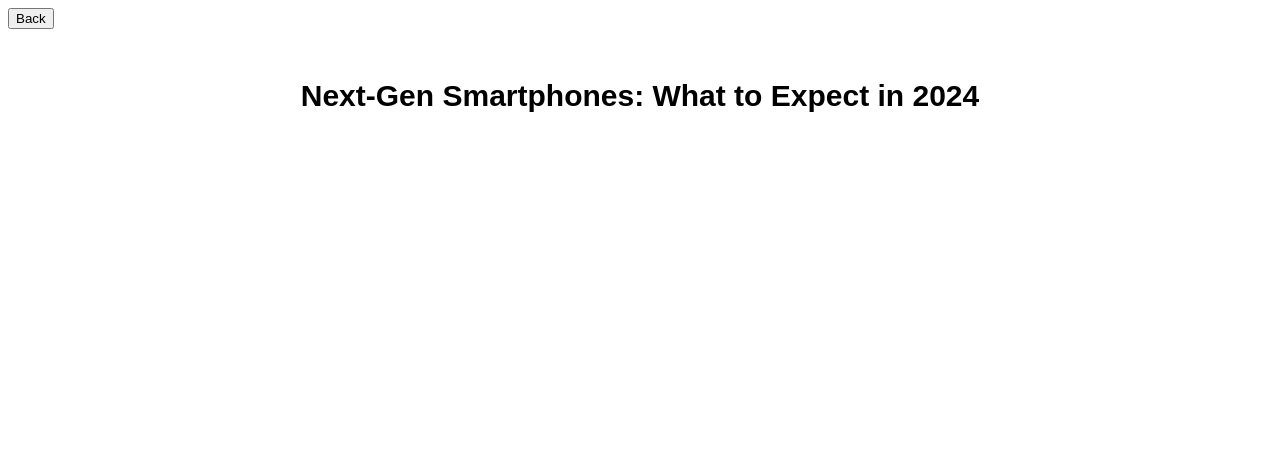
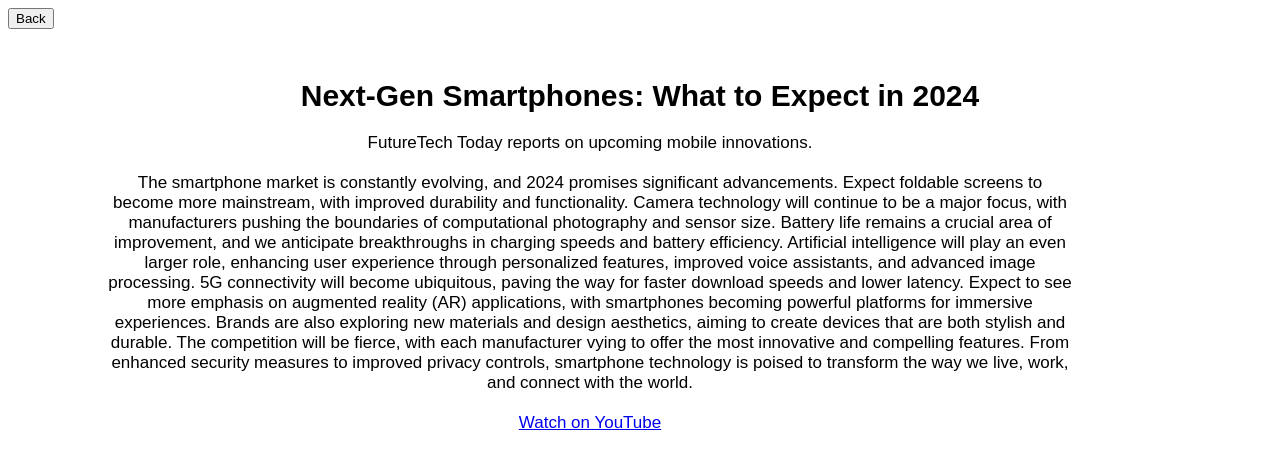
Before and after one commit to joelOfTheSharingan/daily-news, a plain HTML site: page article.html in a window 1280 px wide. Drawn offline with Linux system fonts and the light colour scheme.

Commit message:
New article.html

```diff
--- a/article.css
+++ b/article.css
@@ -10,9 +10,9 @@ p{
   font-family:sans-serif;
   font-size: 17px;
   margin-top: 20px;
-margin-right: 100px;
-margin-left: 100px;
-}
+  margin-right: 200px;
+  margin-left: 100px;
+  }
 #yt_url{
   color:blue;
 }
--- a/article.html
+++ b/article.html
@@ -7,7 +7,7 @@
     <button onclick="window.location.href='index.html'">Back
       </button>
     <h1><span id="header"></span></h1>
-    <p id="line1"></p>
+    <p id="line"></p>
     <p id="article"></p>
     <p id="yt_url"></p>
   </body>
--- a/article.js
+++ b/article.js
@@ -12,7 +12,9 @@ fetch('data.json')
           const video = data[videoKey];
           console.log(video) ;     // now this is the actual video object
           document.getElementById("header").textContent = video.title;
-
+          document.getElementById("line").textContent = video.byline;
+          document.getElementById("article").textContent = video.article;
+          document.getElementById("yt_url").innerHTML = `<a href="${video.yt_url}" target="_blank">Watch on YouTube</a>`;
         })
         .catch(error => {
           console.error('Error fetching JSON:', error);
```
Also changed, not shown: index.html (+1 -1 lines).
